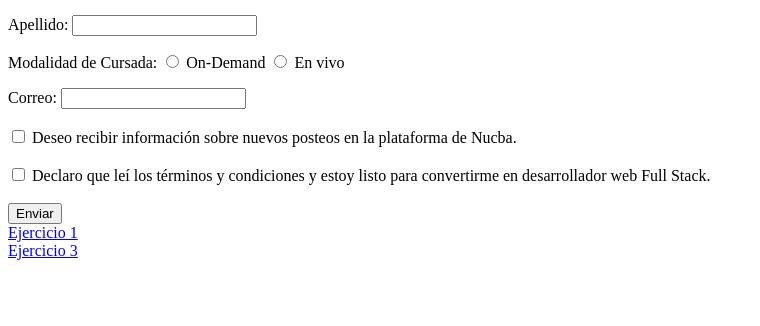
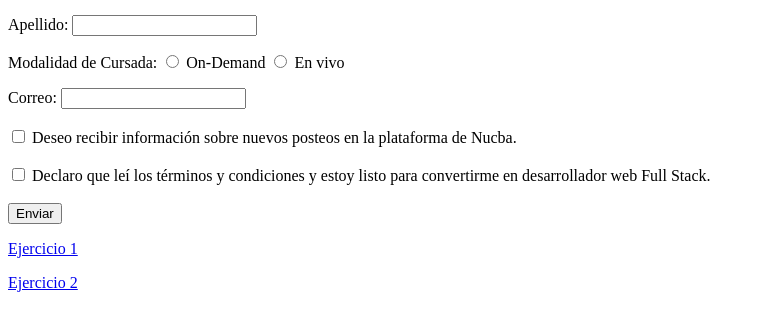
Before and after one commit to mCaglie/entrega1, a plain HTML site: page ejercicio-3.html in a window 1280 px wide. Shown: the part 104-430 px from the top of the page, without its empty margins (0-760 px from the left). Drawn offline with Linux system fonts and the light colour scheme.

Commit message:
arreglo-foot-3

```diff
--- a/ejercicio-3.html
+++ b/ejercicio-3.html
@@ -69,12 +69,11 @@
       </div>
     </form>
     <footer>
-      <div>
-        <nav>
-          <div><a href="index.html">Ejercicio 1</a></div>
-          <div><a href="ejercicio-2.html">Ejercicio 3</a></div>
-        </nav>
-      </div>
+      <nav>
+        <p><a href="index.html">Ejercicio 1</a></p>
+
+        <p><a href="ejercicio-2.html">Ejercicio 2</a></p>
+      </nav>
     </footer>
   </body>
 </html>
```
